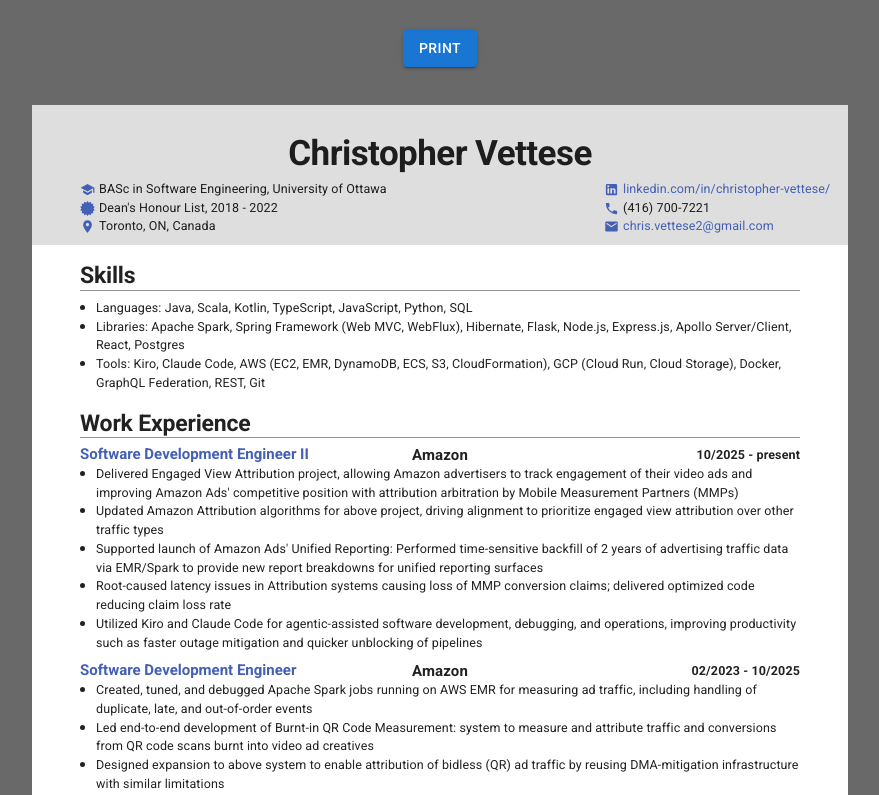
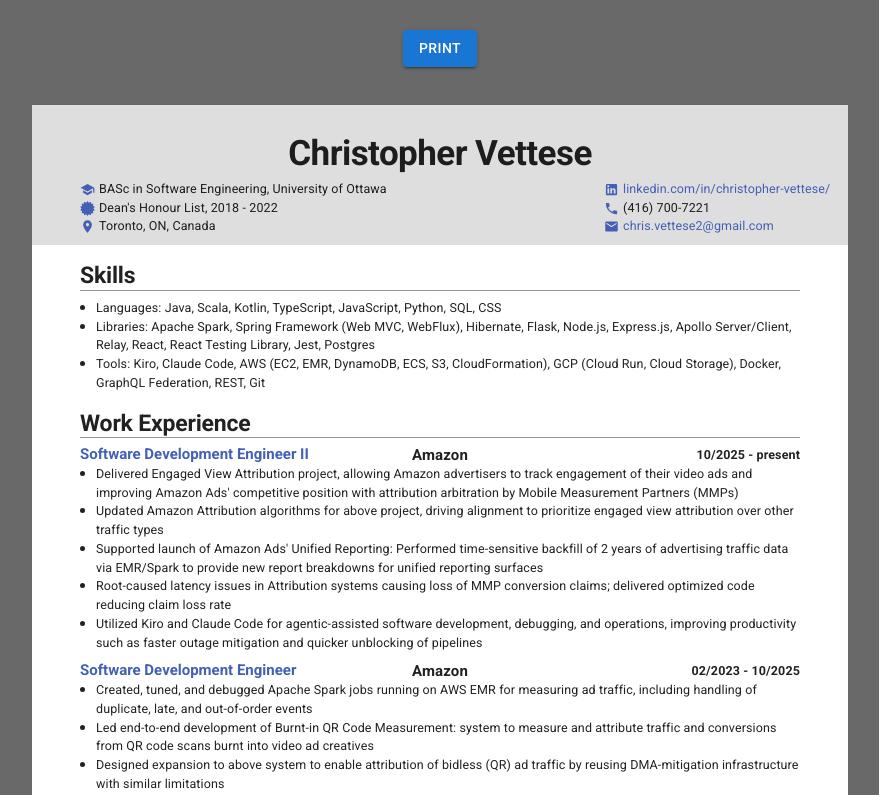
Before and after one commit to chrisvettese/resume, a React (Create React App) app: page / in a window 1280 px wide. Shown: the top 795 px of the page, without its empty margins (200-1079 px from the left). Built offline with nearby package versions, Linux system fonts and the light colour scheme.

Commit message:
Add skills

```diff
--- a/src/Skills.jsx
+++ b/src/Skills.jsx
@@ -15,13 +15,13 @@ function Skills() {
       <ListContainer>
         <ListPoint>
           <Typography>
-            Languages: Java, Scala, Kotlin, TypeScript, JavaScript, Python, SQL
+            Languages: Java, Scala, Kotlin, TypeScript, JavaScript, Python, SQL, CSS
           </Typography>
         </ListPoint>
         <ListPoint>
           <Typography>
             Libraries: Apache Spark, Spring Framework (Web MVC, WebFlux), Hibernate, Flask,
-            Node.js, Express.js, Apollo Server/Client, React, Postgres
+            Node.js, Express.js, Apollo Server/Client, Relay, React, React Testing Library, Jest, Postgres
           </Typography>
         </ListPoint>
         <ListPoint>
```
